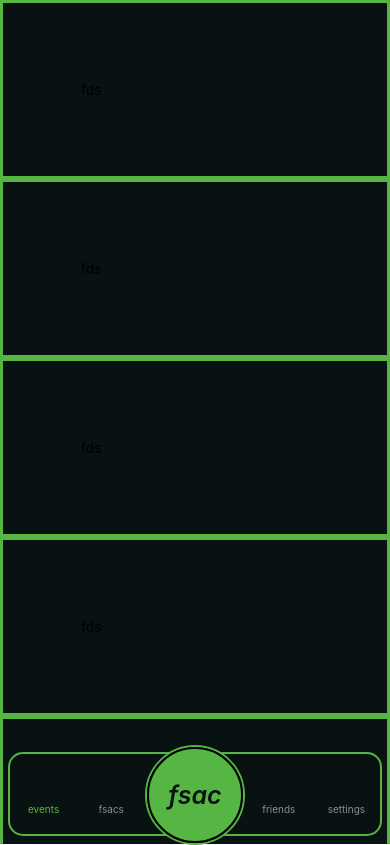
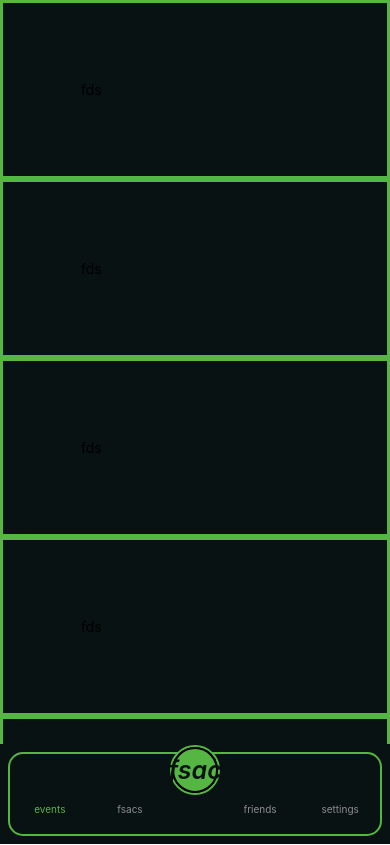
Before and after one commit to charchalis/fsac, a React Native app: screen /Home in a window 390 px wide. Built offline with nearby package versions, Linux system fonts and the light colour scheme; no server answers; some icons are missing.

Commit message:
tab stuff

```diff
--- a/components/Friends.js
+++ b/components/Friends.js
@@ -1,11 +1,38 @@
-import {View, Text} from 'react-native'
+import {View, Text, StyleSheet} from 'react-native'
 
 const Friends = () => {
     return (
-        <View style={{ flex: 1, alignItems: 'center', justifyContent: 'center' }}>
-          <Text style={{color: "#000"}}>friends Screen</Text>
+        <View style={styles.window}>
+          <Text style={styles.friendContainer}>friends Screen</Text>
+          <Text style={styles.friendContainer}>friends Screen</Text>
+          <Text style={styles.friendContainer}>friends Screen</Text>
+          <Text style={styles.friendContainer}>friends Screen</Text>
+          <Text style={styles.friendContainer}>friends Screen</Text>
+          <Text style={styles.friendContainer}>friends Screen</Text>
+          <Text style={styles.friendContainer}>friends Screen</Text>
+          <Text style={styles.friendContainer}>friends Screen</Text>
+          <Text style={styles.friendContainer}>friends Screen</Text>
+          <Text style={styles.friendContainer}>friends Screen</Text>
+
+          <View class="addFriendButton" style={{justifyContent: 'center', alignItems: 'center' , backgroundColor: "#f80", color: "#fff"}}>
+            <Text >friends Screen</Text>
+          </View>
         </View>
       );
 }
 
+const styles = StyleSheet.create({
+  window: {
+    flex: 1,
+    alignItems: 'center',
+    justifyContent: 'center',
+    backgroundColor: '#091212',
+    color: '#56b643'
+  },
+  friendContainer:{
+    flex: 1,
+    color: '#fff'
+  }
+})
+
 export default Friends;
--- a/components/Home.js
+++ b/components/Home.js
@@ -78,8 +78,8 @@ function Home({navigation}) {
         borderWidth: 2,
         borderTopWidth: 2,
         borderColor: "#56b643",
-        borderTopColor: "#56b643",
-        position: "absolute"
+        borderTopColor: "#56b643"
+        //,position: "absolute"
       },
       tabBarActiveTintColor: '#56b643',
     }}>
@@ -106,7 +106,7 @@ function Home({navigation}) {
 
 
 
-      <Tab.Screen name="FSAC" component={Fsacs}
+      <Tab.Screen name="FSAC" component={"does not matter"}
         listeners={{tabPress: e => e.preventDefault()}}
         options={{
           headerShown: false,
@@ -139,7 +139,8 @@ function Home({navigation}) {
 }
 
 const FsacButton = (props) =>
-    <View style={{borderRadius: 50, borderColor: "#56b643", borderWidth: 2, top: "-14%", backgroundColor: "#091212", width: 100, height: 100}}>
+    <View style={{borderRadius: 25, borderColor: "#56b643", borderWidth: 2, top: "-14%", backgroundColor: "#091212", width: 50, height: 50}}>
+    {/*<View style={{borderRadius: 50, borderColor: "#56b643", borderWidth: 2, top: "-14%", backgroundColor: "#091212", width: 100, height: 100}}>*/}
         <TouchableOpacity
         style={{padding: 10, flex: 1, flexDirection: "column",  justifyContent: "center", alignItems: "center", padding: "6%", borderRadius: 100, borderWidth: 2, backgroundColor: "#56b643"}}
         onPress={()=> {props.setFsacoso(!props.isFsacoso)}}>
```
